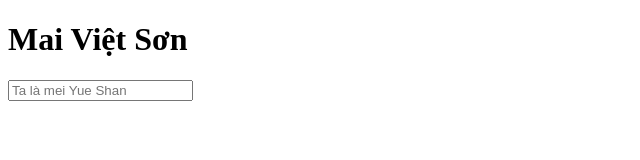
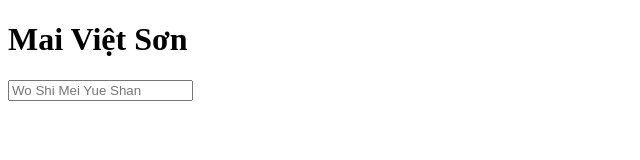
Before and after one commit to sonmvsah/animationDOM, a website: page index.html in a window 1280 px wide. Shown: the full height of the page, 0-640 px from the left. Drawn offline with nearby package versions, Linux system fonts and the light colour scheme.

Commit message:
Update input placeholder

```diff
--- a/index.html
+++ b/index.html
@@ -13,7 +13,7 @@
 <body>
     <h1 class="h1">Mai Việt Sơn</h1>
 
-    <input name="b" class="h1" type="text" placeholder="Ta là mei Yue Shan">
+    <input name="b" class="h1" type="text" placeholder="Wo Shi Mei Yue Shan">
 </body>
 
 </html>
```
